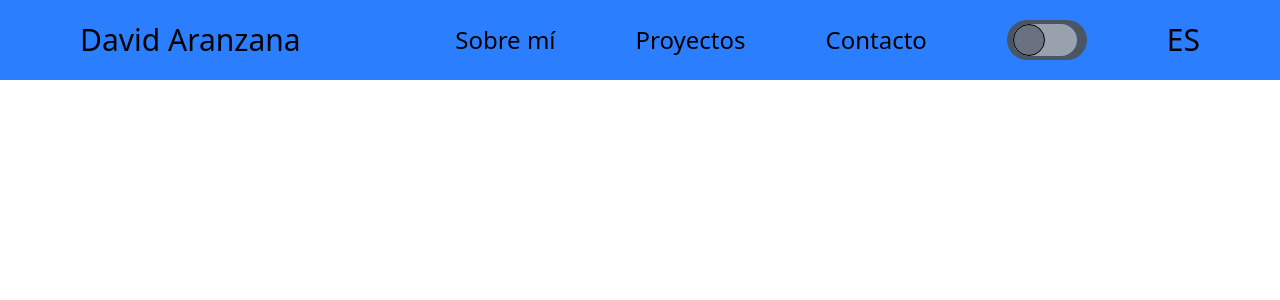
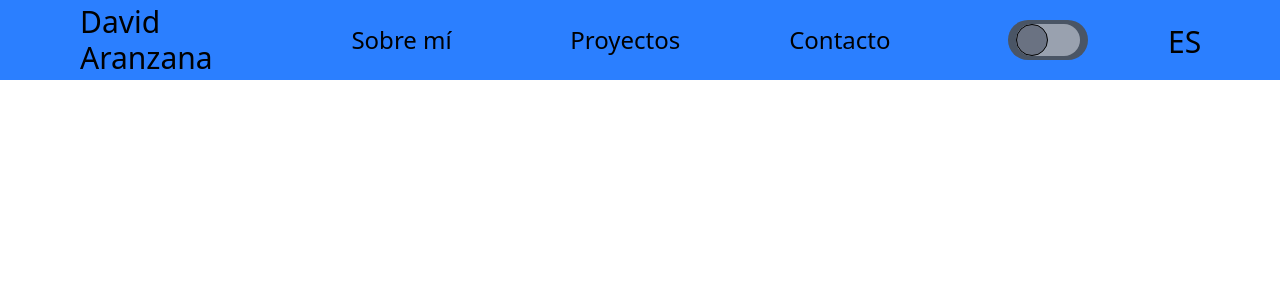
Before and after one commit to Dev-id-A/personal-portfolio, a React (Vite) app: page / in a window 1280 px wide. Shown: the top 300 px of the page. Built offline with nearby package versions, Linux system fonts and the light colour scheme.

Commit message:
languaje button updated

```diff
--- a/src/App.jsx
+++ b/src/App.jsx
@@ -1,11 +1,22 @@
-import { useState } from 'react'
+import { use, useState } from 'react'
 import './App.css'
 import Navbar from './assets/navbar'
 
 function App() {
+  const [changeLan, setChangeLan] = useState("es")
+  const [fadeLan, setFadeLan] = useState(false)
+
+  const toggleLan = () => {
+    setFadeLan(true)
+    setTimeout(() => {
+      changeLan == "es" ? setChangeLan("en"):setChangeLan("es")
+      setFadeLan(false)
+    }, 200)
+  }
+
   return (
     <main className="bg-blue-500">
-    <Navbar></Navbar>
+    <Navbar changeLan={changeLan} fadeLan={fadeLan} toggleLan={toggleLan}></Navbar>
     </main>
   )
 }
--- a/src/assets/Navbar.jsx
+++ b/src/assets/Navbar.jsx
@@ -1,22 +1,27 @@
 import React from 'react'
+import NavbarA from './NavbarA'
 
-function Navbar() {
+function Navbar({changeLan, fadeLan, toggleLan}) {
   return (
     <div className="flex items-center justify-end gap-20 px-20
-                    w-full h-20  text-2xl">
+                    w-full h-20 text-2xl">
         <h1 id="name-navbar" className="mr-auto text-3xl">David Aranzana</h1>
 
-        <a href="#about-me" id="about-me-nav" className="hover:scale-110 hover:text-white"><h2>Sobre mí</h2></a>
-        <a href="#projects" id="projects-nav" className="hover:scale-110 hover:text-white"><h2>Proyectos</h2></a>
-        <a href="#contact" id="contact-nav" className="hover:scale-110 hover:text-white"><h2>Contacto</h2></a>
+          <NavbarA changeLan={changeLan} fadeLan={fadeLan}><h2>{changeLan == "es" ? "Sobre mí":"About me"}</h2></NavbarA>
 
-        <button id="change-language" onClick={()=>console.log("hola")} className="h-10 w-20 rounded-full bg-gray-600 px-1.5 cursor-pointer">
-            <div className="h-8 w-16  rounded-full bg-gray-400">
-                <div className="border size-8 rounded-full bg-gray-500"></div>
+          <NavbarA changeLan={changeLan} fadeLan={fadeLan}><h2>{changeLan == "es" ? "Proyectos":"Projects"}</h2></NavbarA>
+
+          <NavbarA changeLan={changeLan} fadeLan={fadeLan}><h2>{changeLan == "es" ? "Contacto":"Contact"}</h2></NavbarA>
+
+        <button id="change-language" onClick={toggleLan} className="h-10 w-20 rounded-full bg-gray-600 px-2 cursor-pointer">
+            <div className="h-8 w-16 rounded-full bg-gray-400">
+                <div className={`border size-8 rounded-full bg-gray-500 transition-all duration-300 ease-in-out ${changeLan =="es" ? "translate-x-0":"translate-x-8"}`}></div>
             </div>
         </button>
 
-        <h2 className="text-3xl">ES</h2>
+        <div id="actual-languaje" className={`size-8 transition-opacity duration-300 ${fadeLan ? "opacity-0":"opacity-100"}`}>
+          <h2 className="text-3xl">{changeLan == "es" ? "ES":"EN"}</h2>
+        </div>
     </div>
   )
 }
--- /dev/null
+++ b/src/assets/NavbarA.jsx
@@ -0,0 +1,13 @@
+import React from 'react'
+
+function NavbarA({fadeLan, children}) {
+  return (
+    <a
+    href="#about-me"
+    id="about-me-nav"
+    className={`w-40 hover:scale-110 hover:text-white transition-opacity duration-300"
+    ${fadeLan ? "opacity-0":"opacity-100"}`}>{children}</a>
+  )
+}
+
+export default NavbarA
```
